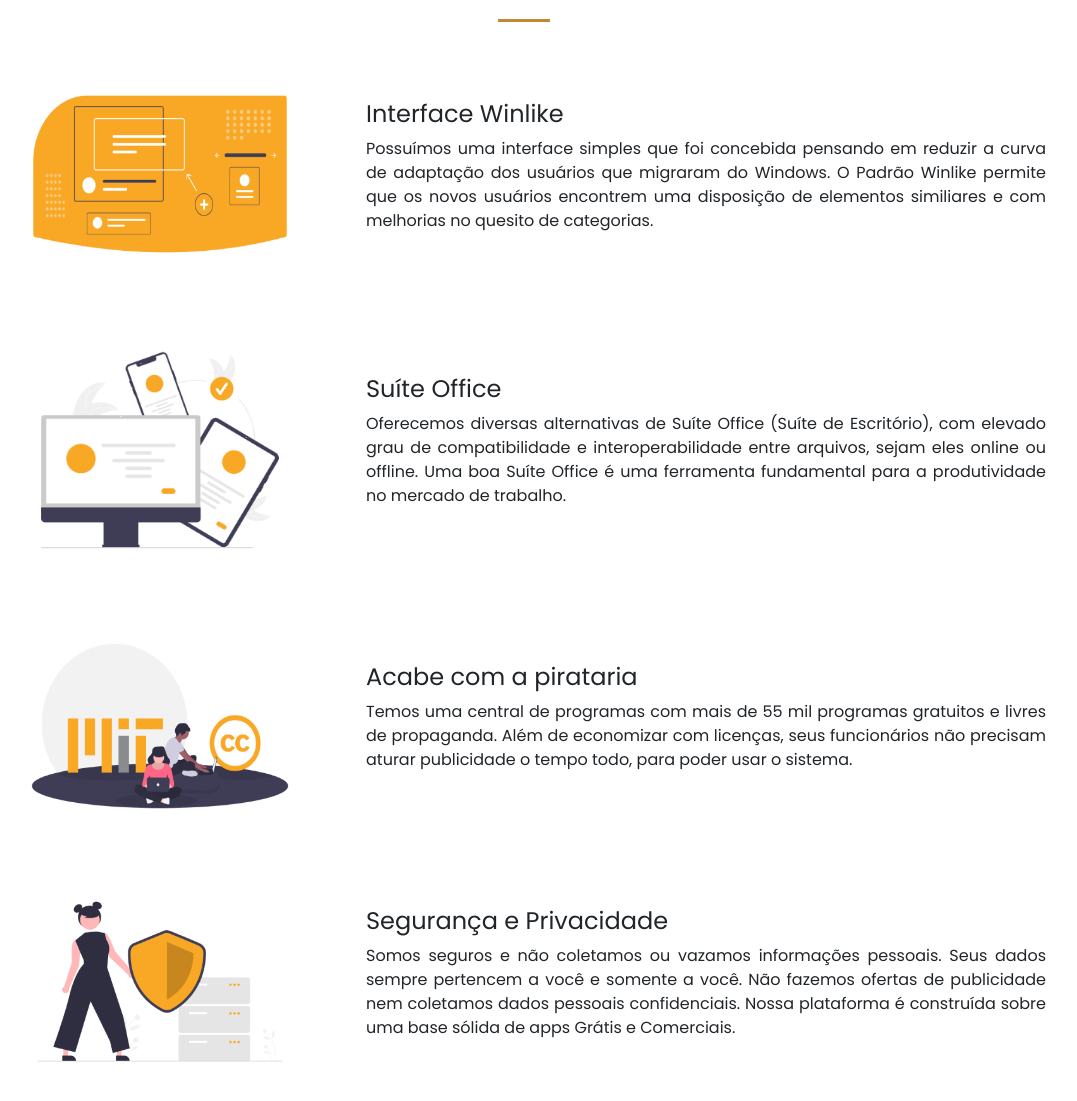
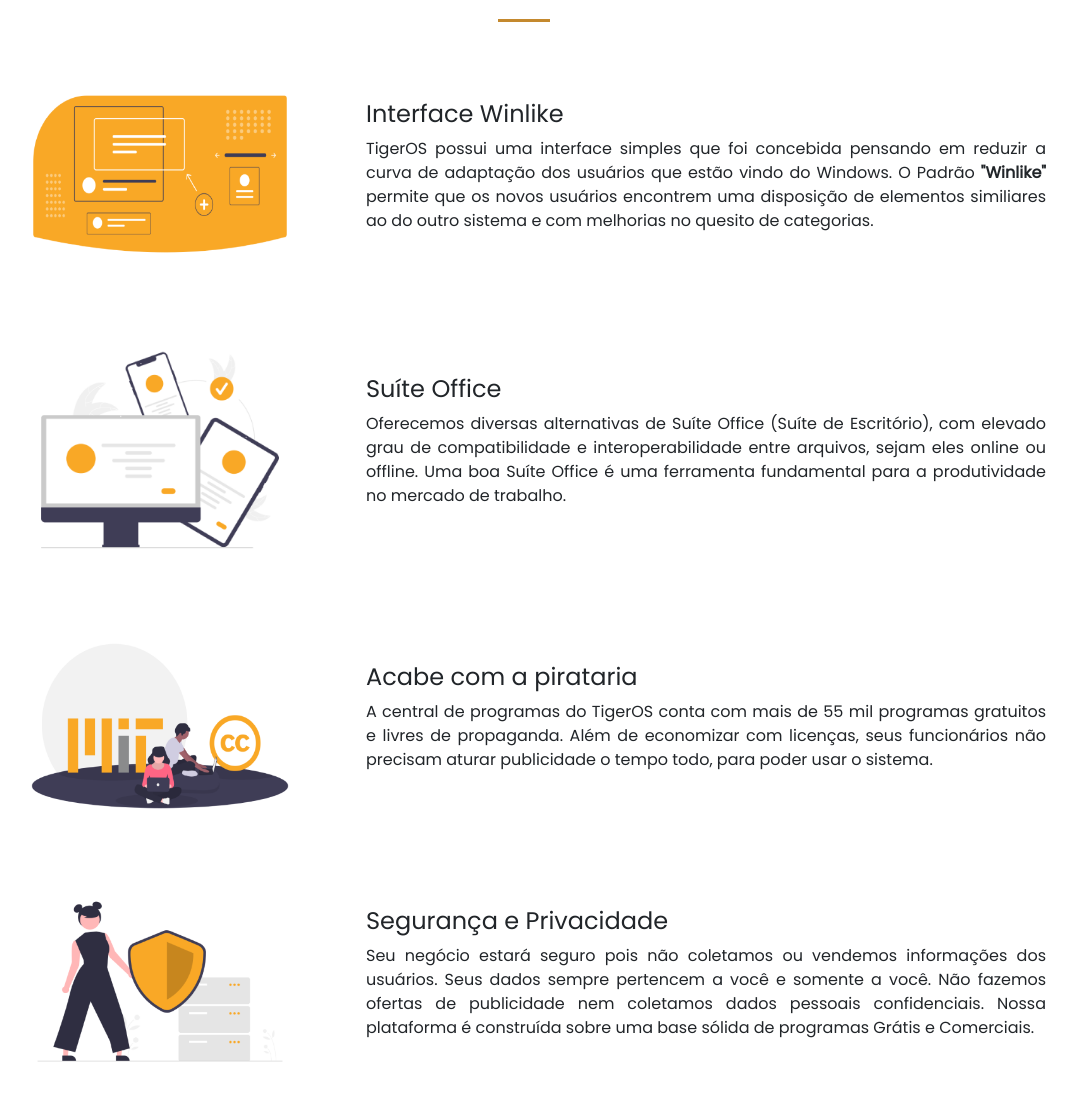
Before and after one commit to Tiger-OperatingSystem/site, a plain HTML site: page index.html in a window 1280 px wide. Shown: the part 1900-3001 px from the top of the page, without its empty margins (116-1193 px from the left). Drawn offline with nearby package versions, Linux system fonts and the light colour scheme; some packages are replaced by stand-ins of ours; a script that the page names is missing; a web font is replaced by a local one.

Commit message:
Update index.html
Edições nos textos

```diff
--- a/index.html
+++ b/index.html
@@ -93,8 +93,8 @@
                     <div class="col-lg-8">
                         <h4 class="font-weight-light">Interface Winlike</h4>
                         <p class="text-justify">
-                            Possuímos uma interface simples que foi concebida pensando em reduzir a curva de adaptação dos usuários que migraram do Windows.
-                            O Padrão Winlike permite que os novos usuários encontrem uma disposição de elementos similiares e com melhorias no quesito de categorias.
+                            TigerOS possui uma interface simples que foi concebida pensando em reduzir a curva de adaptação dos usuários que estão vindo do Windows.
+                            O Padrão <b>"Winlike"</b> permite que os novos usuários encontrem uma disposição de elementos similiares ao do outro sistema e com melhorias no quesito de categorias.
                         </p>
                     </div>
                 </div>
@@ -116,7 +116,7 @@
                     <div class="col-lg-8">
                         <h4 class="font-weight-light">Acabe com a pirataria</h4>
                         <p class="text-justify">
-                            Temos uma central de programas com mais de 55 mil programas gratuitos e livres de propaganda.
+                            A central de programas do TigerOS conta com mais de 55 mil programas gratuitos e livres de propaganda.
                             Além de economizar com licenças, seus funcionários não precisam aturar publicidade o tempo todo, para poder usar o sistema.
                         </p>
                     </div>
@@ -127,11 +127,11 @@
                     <div class="col-lg-8">
                         <h4 class="font-weight-light">Segurança e Privacidade</h4>
                         <p class="text-justify">
-                            Somos seguros e não coletamos ou vazamos informações pessoais.
+                            Seu negócio estará seguro pois não coletamos ou vendemos informações dos usuários.
                             Seus dados sempre pertencem a você e somente a você.
                             Não fazemos ofertas de publicidade nem coletamos dados
                             pessoais confidenciais.
-                            Nossa plataforma é construída sobre uma base sólida de apps
+			    Nossa plataforma é construída sobre uma base sólida de programas
                             Grátis e Comerciais.
                         </p>
                     </div>
```
